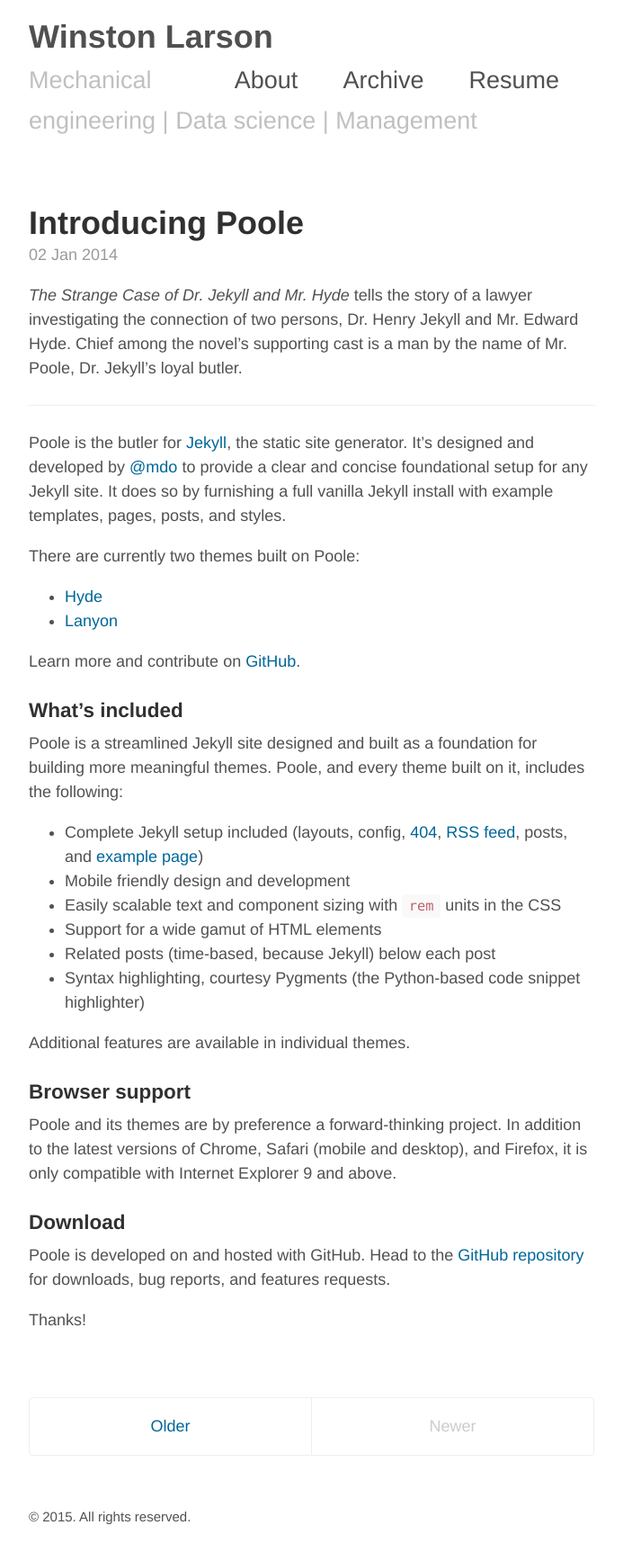
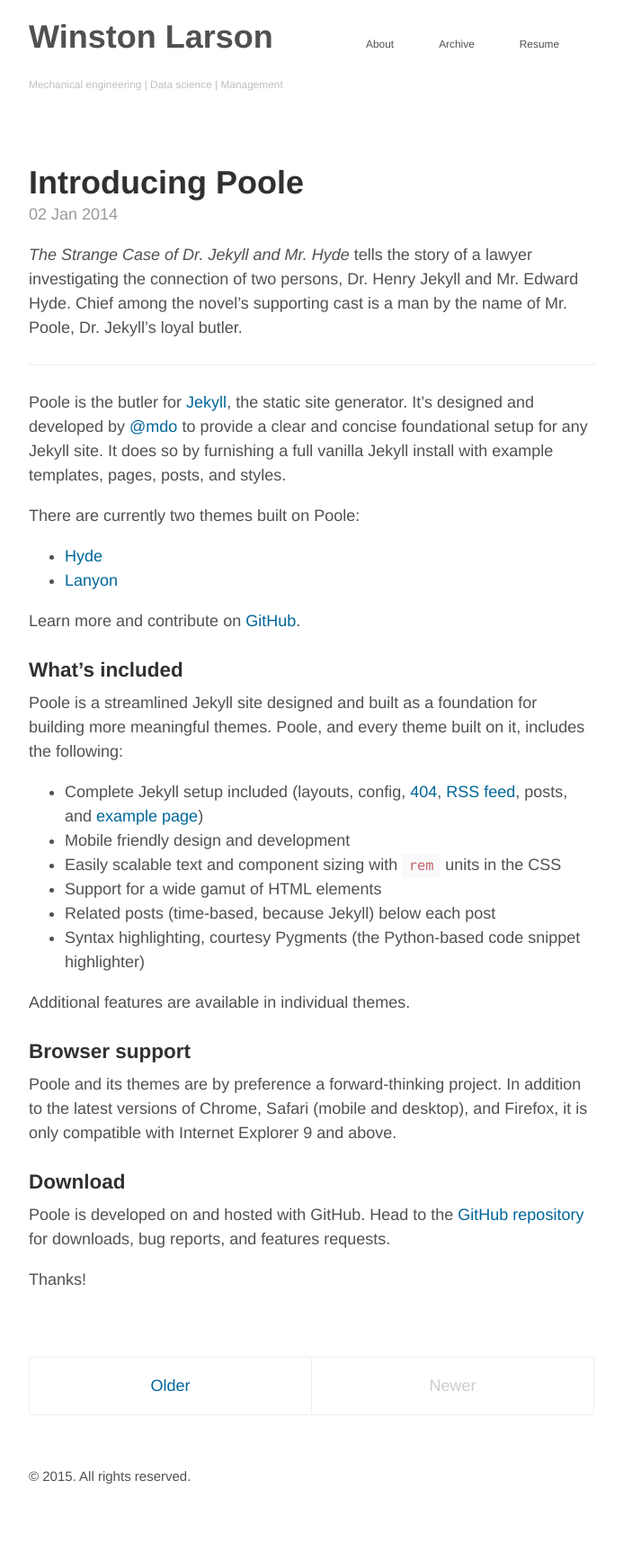
Before and after one commit to winstonlarson/old_website, a Jekyll site: the page built from index.html, in a window 1280 px wide. Shown: the whole page at 90% size, without its empty margins (293-986 px from the left). Built offline with Jekyll 4.4.1, drawn with Linux system fonts in a browser that asks for light colours; the list of posts is cut into pages by our own code; after the commit the page ends 1690 px from its top, so only the background shows below that.

Commit message:
fixed header size
and rebuilt

```diff
--- a/_sass/_masthead.scss
+++ b/_sass/_masthead.scss
@@ -18,7 +18,7 @@
   }
 
   small {
-    font-size: 75%;
+    font-size: 33%;
     font-weight: 400;
     color: #c0c0c0;
     letter-spacing: 0;
```
Also changed, not shown: 10 other files.
